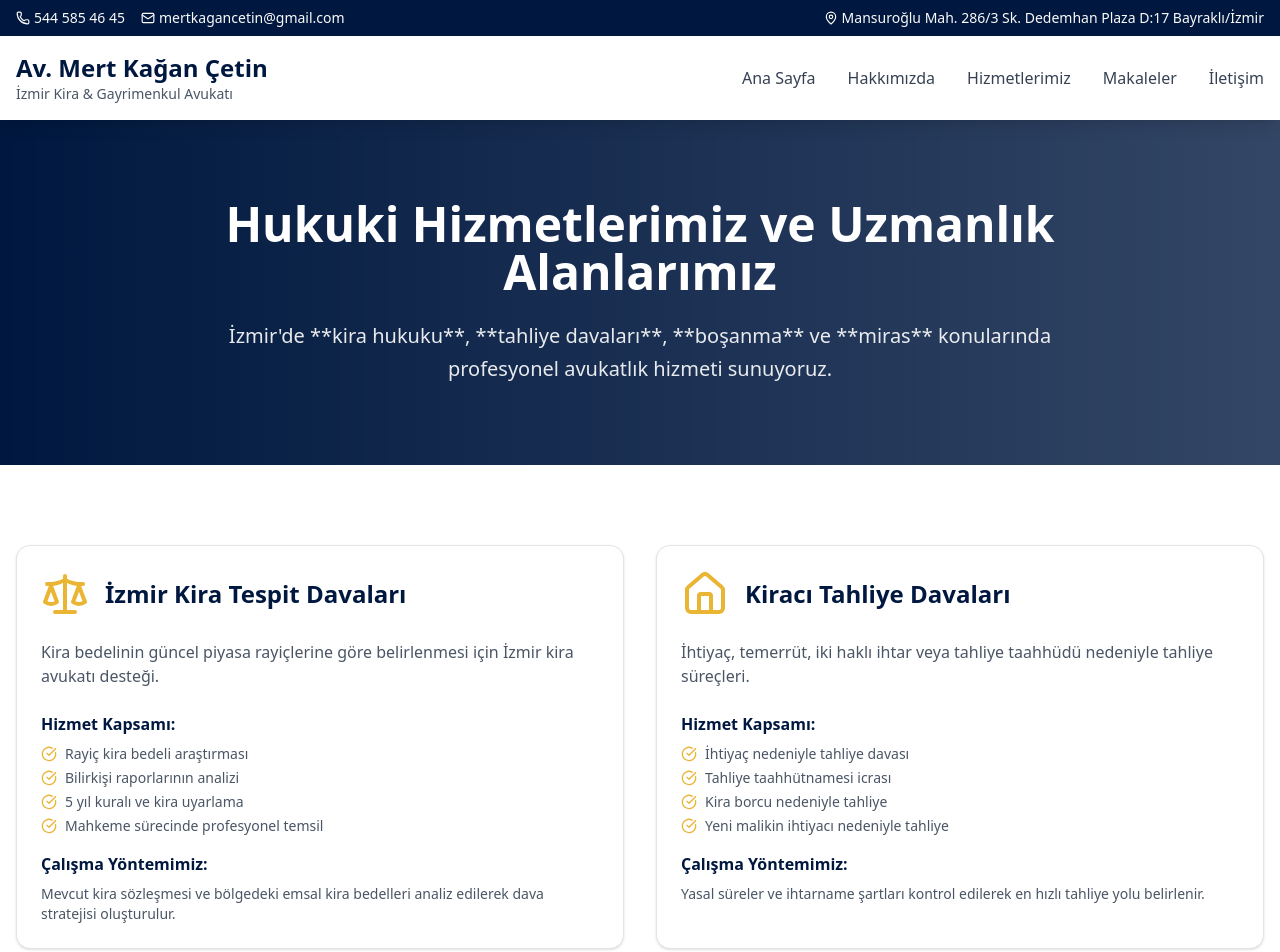
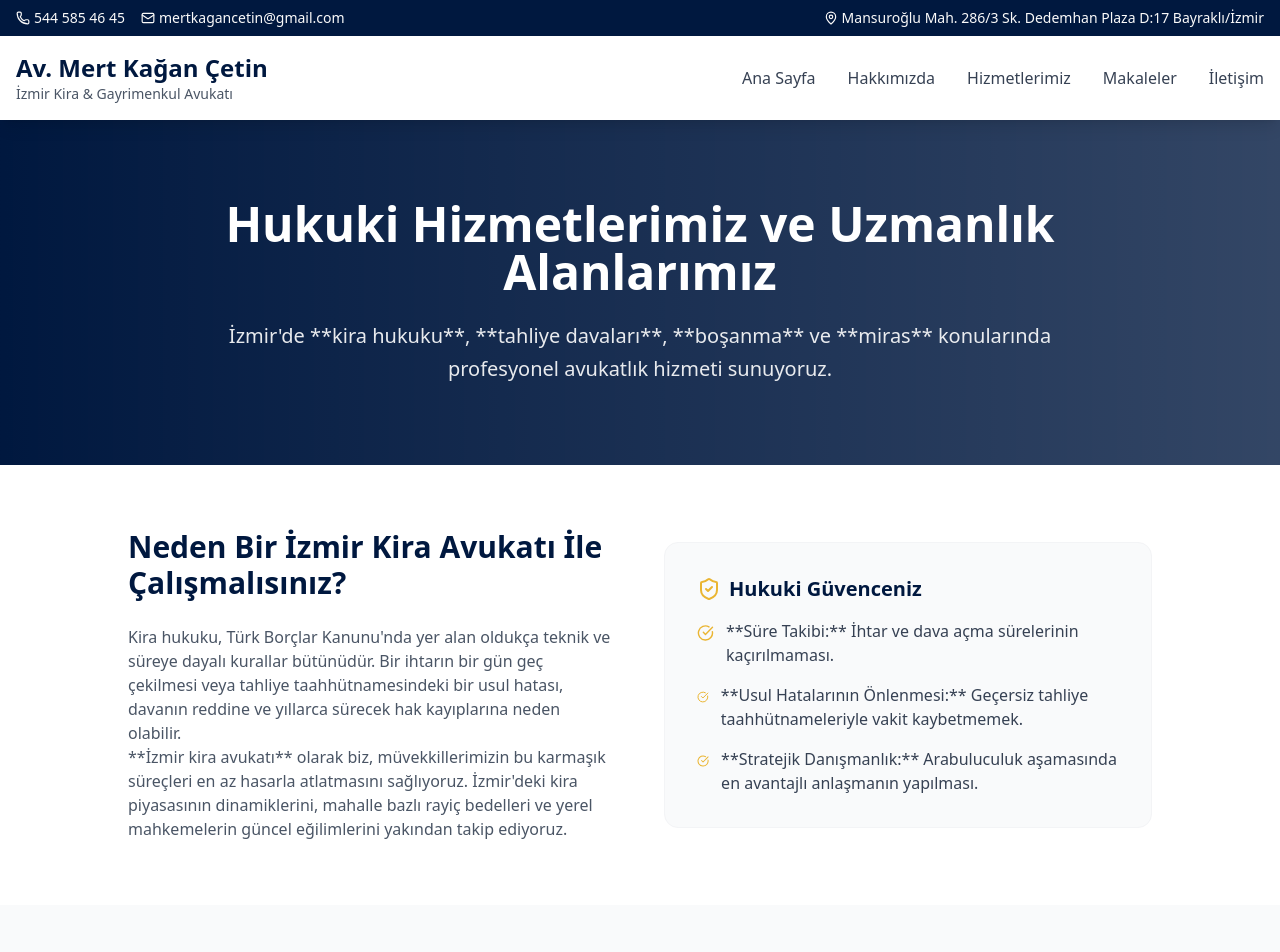
Before and after one commit to pixelmirage/site, a React (Vite) app: page /hizmetlerimiz in a window 1280 px wide. Shown: the top 952 px of the page. Built offline with nearby package versions, Linux system fonts and the light colour scheme.

Commit message:
SEO Content: Added deep content blocks and FAQ sections for 'İzmir kira avukatı' keyword

```diff
--- a/src/components/HomePage.jsx
+++ b/src/components/HomePage.jsx
@@ -11,7 +11,9 @@ import {
   Phone,
   Star,
   Heart,
-  Briefcase
+  Briefcase,
+  Gavel,
+  Info
 } from 'lucide-react'
 import heroImage from '../assets/homepage_hero.png'
 
@@ -99,6 +101,25 @@ const HomePage = () => {
         </div>
       </section>
 
+      {/* SEO Content Section - NEW */}
+      <section className="py-16 bg-white">
+        <div className="container mx-auto px-4">
+          <div className="max-w-4xl mx-auto">
+            <h2 className="text-3xl font-bold text-primary mb-6">İzmir Kira Hukuku ve Tahliye Süreçlerinde Uzman Desteği</h2>
+            <div className="prose prose-lg text-gray-600 max-w-none">
+              <p>
+                Günümüzde kira uyuşmazlıkları, özellikle İzmir gibi metropol şehirlerde en sık karşılaşılan hukuki sorunların başında gelmektedir.
+                **İzmir kira avukatı** olarak, hem kiracıların hem de kiraya verenlerin haklarını korumak adına güncel mevzuat ve Yargıtay kararları ışığında profesyonel hizmet sunuyoruz.
+              </p>
+              <p>
+                Kira bedelinin tespiti, tahliye taahhütnamesinin geçerliliği, ihtiyaç nedeniyle tahliye ve kira alacaklarının icra yoluyla tahsili gibi konularda teknik bilgi ve tecrübe hayati önem taşır.
+                Bayraklı'da bulunan ofisimizde, İzmir Adliyesi'ne yakınlığımız ve yerel mahkeme uygulamalarına hakimiyetimizle müvekkillerimize hızlı çözümler üretiyoruz.
+              </p>
+            </div>
+          </div>
+        </div>
+      </section>
+
       {/* Services Section */}
       <section className="py-20 bg-gray-50">
         <div className="container mx-auto px-4">
@@ -173,6 +194,44 @@ const HomePage = () => {
                 </Button>
               </div>
             </div>
+          </div>
+        </div>
+      </section>
+
+      {/* FAQ Section - NEW */}
+      <section className="py-20 bg-white">
+        <div className="container mx-auto px-4">
+          <div className="text-center mb-16">
+            <h2 className="text-3xl md:text-4xl font-bold text-primary mb-4">
+              İzmir Kira Hukuku Hakkında Sıkça Sorulanlar
+            </h2>
+            <p className="text-lg text-gray-600">
+              Müvekkillerimizin en çok merak ettiği konular
+            </p>
+          </div>
+          <div className="max-w-3xl mx-auto grid gap-6">
+            <Card>
+              <CardContent className="p-6">
+                <h3 className="text-lg font-semibold text-primary mb-2 flex items-center">
+                  <Info className="w-5 h-5 mr-2 text-accent" />
+                  İzmir'de kira tahliye davası ne kadar sürer?
+                </h3>
+                <p className="text-gray-600">
+                  Tahliye davaları, davanın türüne ve mahkemenin iş yüküne bağlı olarak İzmir'de ortalama 8 ay ile 1.5 yıl arasında sonuçlanmaktadır. Bir **İzmir kira avukatı** ile çalışmak, usul hatalarını önleyerek sürecin uzamasını engeller.
+                </p>
+              </CardContent>
+            </Card>
+            <Card>
+              <CardContent className="p-6">
+                <h3 className="text-lg font-semibold text-primary mb-2 flex items-center">
+                  <Info className="w-5 h-5 mr-2 text-accent" />
+                  Kira tespit davası hangi durumlarda açılır?
+                </h3>
+                <p className="text-gray-600">
+                  Kira sözleşmesinin üzerinden 5 yıl geçmişse, taraflar kira bedelinin emsal rayiçlere göre yeniden belirlenmesi için kira tespit davası açabilirler. Bu süreçte doğru bilirkişi raporu ve emsal sunumu kritik önem taşır.
+                </p>
+              </CardContent>
+            </Card>
           </div>
         </div>
       </section>
--- a/src/components/ServicesPage.jsx
+++ b/src/components/ServicesPage.jsx
@@ -13,7 +13,9 @@ import {
   Clock,
   Phone,
   Heart,
-  Briefcase
+  Briefcase,
+  Gavel,
+  ShieldCheck
 } from 'lucide-react'
 
 const ServicesPage = () => {
@@ -116,8 +118,49 @@ const ServicesPage = () => {
         </div>
       </section>
 
+      {/* Deep SEO Content Section - NEW */}
+      <section className="py-16 bg-white">
+        <div className="container mx-auto px-4">
+          <div className="max-w-5xl mx-auto">
+            <div className="grid grid-cols-1 md:grid-cols-2 gap-12 items-center">
+              <div>
+                <h2 className="text-3xl font-bold text-primary mb-6">Neden Bir İzmir Kira Avukatı İle Çalışmalısınız?</h2>
+                <div className="prose prose-lg text-gray-600">
+                  <p>
+                    Kira hukuku, Türk Borçlar Kanunu'nda yer alan oldukça teknik ve süreye dayalı kurallar bütünüdür. Bir ihtarın bir gün geç çekilmesi veya tahliye taahhütnamesindeki bir usul hatası, davanın reddine ve yıllarca sürecek hak kayıplarına neden olabilir.
+                  </p>
+                  <p>
+                    **İzmir kira avukatı** olarak biz, müvekkillerimizin bu karmaşık süreçleri en az hasarla atlatmasını sağlıyoruz. İzmir'deki kira piyasasının dinamiklerini, mahalle bazlı rayiç bedelleri ve yerel mahkemelerin güncel eğilimlerini yakından takip ediyoruz.
+                  </p>
+                </div>
+              </div>
+              <div className="bg-gray-50 p-8 rounded-xl border border-gray-100">
+                <h3 className="text-xl font-bold text-primary mb-4 flex items-center">
+                  <ShieldCheck className="w-6 h-6 mr-2 text-accent" />
+                  Hukuki Güvenceniz
+                </h3>
+                <ul className="space-y-4">
+                  <li className="flex items-start">
+                    <CheckCircle className="w-5 h-5 mr-3 text-accent mt-1" />
+                    <span className="text-gray-700">**Süre Takibi:** İhtar ve dava açma sürelerinin kaçırılmaması.</span>
+                  </li>
+                  <li className="flex items-start">
+                    <CheckCircle className="w-5 h-5 mr-3 text-accent mt-1" />
+                    <span className="text-gray-700">**Usul Hatalarının Önlenmesi:** Geçersiz tahliye taahhütnameleriyle vakit kaybetmemek.</span>
+                  </li>
+                  <li className="flex items-start">
+                    <CheckCircle className="w-5 h-5 mr-3 text-accent mt-1" />
+                    <span className="text-gray-700">**Stratejik Danışmanlık:** Arabuluculuk aşamasında en avantajlı anlaşmanın yapılması.</span>
+                  </li>
+                </ul>
+              </div>
+            </div>
+          </div>
+        </div>
+      </section>
+
       {/* Services Grid */}
-      <section className="py-20">
+      <section className="py-20 bg-gray-50">
         <div className="container mx-auto px-4">
           <div className="grid grid-cols-1 lg:grid-cols-2 gap-8">
             {services.map((service, index) => (
@@ -162,7 +205,7 @@ const ServicesPage = () => {
       </section>
 
       {/* Advantages Section */}
-      <section className="py-20 bg-gray-50">
+      <section className="py-20">
         <div className="container mx-auto px-4">
           <div className="text-center mb-16">
             <h2 className="text-3xl md:text-4xl font-bold text-primary mb-4">
@@ -175,7 +218,7 @@ const ServicesPage = () => {
 
           <div className="grid grid-cols-1 md:grid-cols-2 lg:grid-cols-3 gap-6">
             {advantages.map((advantage, index) => (
-              <div key={index} className="flex items-center space-x-3 bg-white p-4 rounded-lg shadow-sm">
+              <div key={index} className="flex items-center space-x-3 bg-white p-4 rounded-lg shadow-sm border border-gray-100">
                 <CheckCircle className="w-6 h-6 text-accent flex-shrink-0" />
                 <span className="text-gray-700 font-medium">{advantage}</span>
               </div>
@@ -185,7 +228,7 @@ const ServicesPage = () => {
       </section>
 
       {/* FAQ Section */}
-      <section className="py-20">
+      <section className="py-20 bg-gray-50">
         <div className="container mx-auto px-4">
           <div className="text-center mb-16">
             <h2 className="text-3xl md:text-4xl font-bold text-primary mb-4">
```
